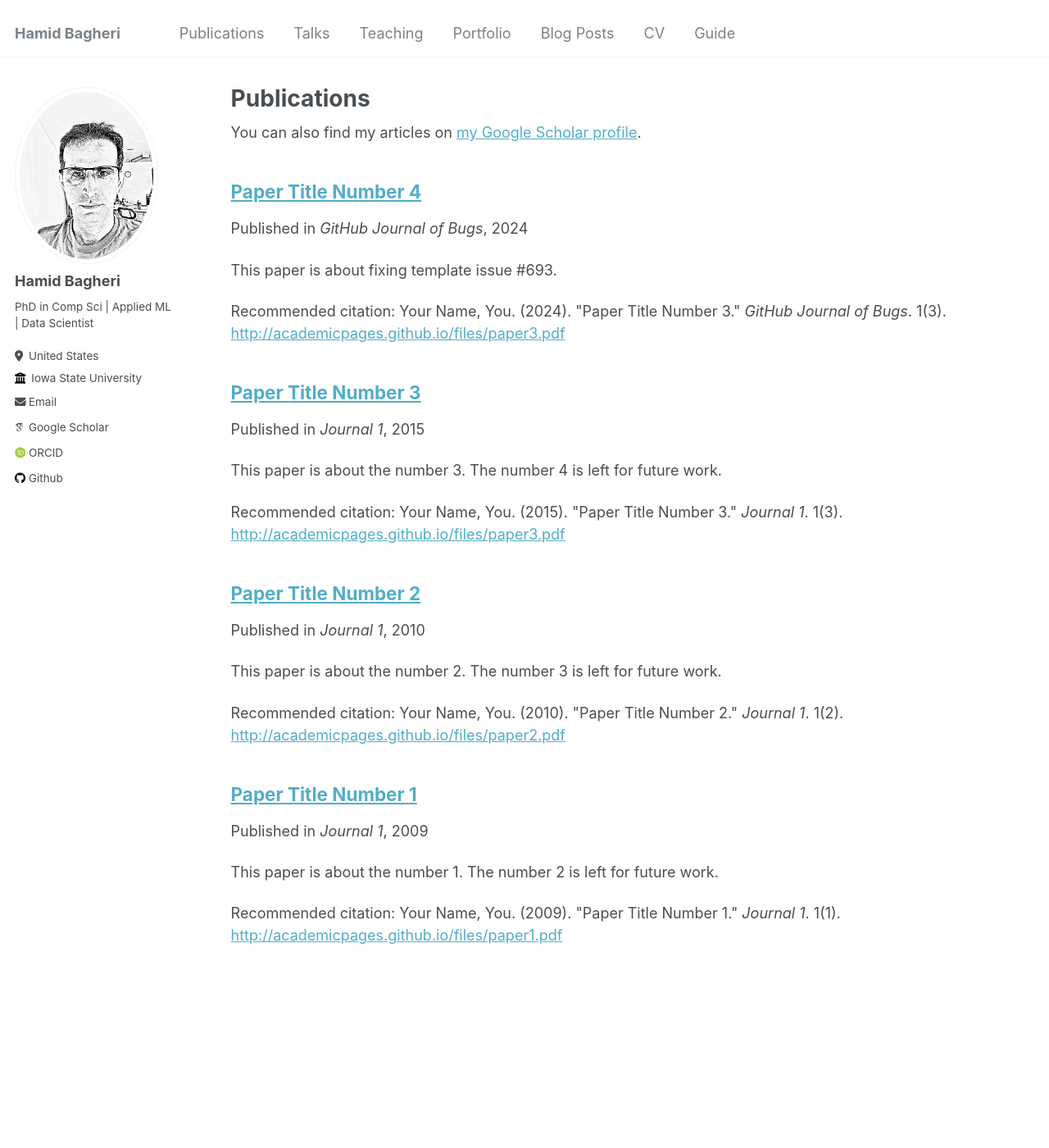
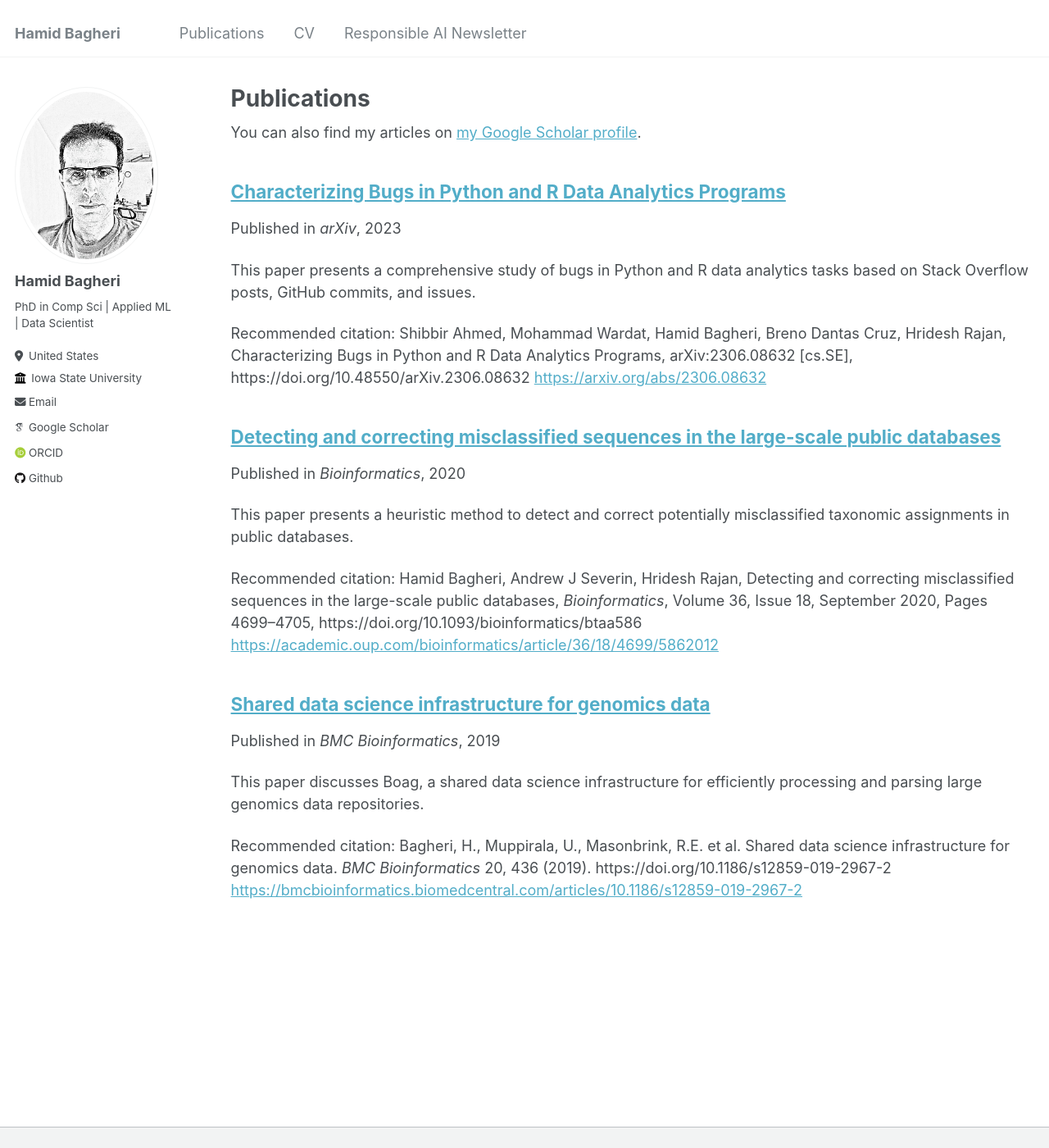
Before and after one commit to hamid58b/hamid58b.github.io, a Jekyll site: the page built from _pages/publications.md, in a window 1280 px wide and 1400 px high. Shown: the whole window at 82% size. Built offline with Jekyll 4.4.1, drawn with Linux system fonts in a browser that asks for light colours; some web fonts are replaced.

Commit message:
update pubs

```diff
--- a/_data/navigation.yml
+++ b/_data/navigation.yml
@@ -3,20 +3,18 @@ main:
   - title: "Publications"
     url: /publications/
 
-  - title: "Talks"
-    url: /talks/
+  # - title: "Talks"
+  #   url: /talks/
 
-  - title: "Teaching"
-    url: /teaching/
+  # - title: "Teaching"
+  #   url: /teaching/
 
-  - title: "Portfolio"
-    url: /portfolio/
-
-  - title: "Blog Posts"
-    url: /year-archive/
+  # - title: "Blog Posts"
+  #   url: /year-archive/
 
   - title: "CV"
     url: /cv/
 
-  - title: "Guide"
-    url: /markdown/
+  - title: "Responsible AI Newsletter"
+    url: "https://airesponsibly.substack.com/"
+    external: true
--- a/_publications/2009-10-01-paper-title-number-1.md
+++ /dev/null
@@ -1,12 +0,0 @@
----
-title: "Paper Title Number 1"
-collection: publications
-permalink: /publication/2009-10-01-paper-title-number-1
-excerpt: 'This paper is about the number 1. The number 2 is left for future work.'
-date: 2009-10-01
-venue: 'Journal 1'
-paperurl: 'http://academicpages.github.io/files/paper1.pdf'
-citation: 'Your Name, You. (2009). &quot;Paper Title Number 1.&quot; <i>Journal 1</i>. 1(1).'
----
-
-The contents above will be part of a list of publications, if the user clicks the link for the publication than the contents of section will be rendered as a full page, allowing you to provide more information about the paper for the reader. When publications are displayed as a single page, the contents of the above "citation" field will automatically be included below this section in a smaller font.
--- a/_publications/2010-10-01-paper-title-number-2.md
+++ /dev/null
@@ -1,12 +0,0 @@
----
-title: "Paper Title Number 2"
-collection: publications
-permalink: /publication/2010-10-01-paper-title-number-2
-excerpt: 'This paper is about the number 2. The number 3 is left for future work.'
-date: 2010-10-01
-venue: 'Journal 1'
-paperurl: 'http://academicpages.github.io/files/paper2.pdf'
-citation: 'Your Name, You. (2010). &quot;Paper Title Number 2.&quot; <i>Journal 1</i>. 1(2).'
----
-
-The contents above will be part of a list of publications, if the user clicks the link for the publication than the contents of section will be rendered as a full page, allowing you to provide more information about the paper for the reader. When publications are displayed as a single page, the contents of the above "citation" field will automatically be included below this section in a smaller font.
--- a/_publications/2015-10-01-paper-title-number-3.md
+++ /dev/null
@@ -1,12 +0,0 @@
----
-title: "Paper Title Number 3"
-collection: publications
-permalink: /publication/2015-10-01-paper-title-number-3
-excerpt: 'This paper is about the number 3. The number 4 is left for future work.'
-date: 2015-10-01
-venue: 'Journal 1'
-paperurl: 'http://academicpages.github.io/files/paper3.pdf'
-citation: 'Your Name, You. (2015). &quot;Paper Title Number 3.&quot; <i>Journal 1</i>. 1(3).'
----
-
-The contents above will be part of a list of publications, if the user clicks the link for the publication than the contents of section will be rendered as a full page, allowing you to provide more information about the paper for the reader. When publications are displayed as a single page, the contents of the above "citation" field will automatically be included below this section in a smaller font.
--- /dev/null
+++ b/_publications/2019-09-01-shared-data-science-1.md
@@ -0,0 +1,18 @@
+---
+title: "Shared data science infrastructure for genomics data"
+collection: publications
+permalink: /publication/2019-09-01-shared-data-science-infrastructure
+excerpt: 'This paper discusses Boag, a shared data science infrastructure for efficiently processing and parsing large genomics data repositories.'
+date: 2019-09-01
+venue: 'BMC Bioinformatics'
+paperurl: 'https://bmcbioinformatics.biomedcentral.com/articles/10.1186/s12859-019-2967-2'
+citation: 'Bagheri, H., Muppirala, U., Masonbrink, R.E. et al. Shared data science infrastructure for genomics data. <i>BMC Bioinformatics</i> 20, 436 (2019). https://doi.org/10.1186/s12859-019-2967-2'
+---
+
+**Abstract**
+
+**Background**: Creating a scalable computational infrastructure to analyze the wealth of information contained in data repositories is difficult due to significant barriers in organizing, extracting, and analyzing relevant data. Shared data science infrastructures like Boag are needed to efficiently process and parse data contained in large data repositories. The main features of Boag are inspired from existing languages for data-intensive computing and can easily integrate data from biological data repositories.
+
+**Results**: As a proof of concept, Boa for genomics, Boag, has been implemented to analyze RefSeq’s 153,848 annotation (GFF) and assembly (FASTA) file metadata. Boag provides a massive improvement over existing solutions like Python and MongoDB by utilizing a domain-specific language that uses Hadoop infrastructure for a smaller storage footprint that scales well and requires fewer lines of code. We execute scripts through Boag to answer questions about the genomes in RefSeq. We identify the largest and smallest genomes deposited, explore exon frequencies for assemblies after 2016, identify the most commonly used bacterial genome assembly program, and address how animal genome assemblies have improved since 2016. Boag databases provide a significant reduction in the required storage of the raw data and a significant speedup in its ability to query large datasets due to automated parallelization and distribution of Hadoop infrastructure during computations.
+
+**Conclusions**: In order to keep pace with our ability to produce biological data, innovative methods are required. The Shared Data Science Infrastructure, Boag, provides researchers greater access to efficiently explore data in new ways. We demonstrate the potential of the domain-specific language Boag using the RefSeq database to explore how deposited genome assemblies and annotations are changing over time. This is a small example of how Boag could be used with large biological datasets.
--- /dev/null
+++ b/_publications/2020-09-01-detecting-and-correcting-2.md
@@ -0,0 +1,16 @@
+---
+title: "Detecting and correcting misclassified sequences in the large-scale public databases"
+collection: publications
+permalink: /publication/2020-09-01-detecting-misclassified-sequences
+excerpt: 'This paper presents a heuristic method to detect and correct potentially misclassified taxonomic assignments in public databases.'
+date: 2020-09-01
+venue: 'Bioinformatics'
+paperurl: 'https://academic.oup.com/bioinformatics/article/36/18/4699/5862012'
+citation: 'Hamid Bagheri, Andrew J Severin, Hridesh Rajan, Detecting and correcting misclassified sequences in the large-scale public databases, <i>Bioinformatics</i>, Volume 36, Issue 18, September 2020, Pages 4699–4705, https://doi.org/10.1093/bioinformatics/btaa586'
+---
+
+**Abstract**
+
+**Motivation**: As the cost of sequencing decreases, the amount of data being deposited into public repositories is increasing rapidly. Public databases rely on the user to provide metadata for each submission, which is prone to user error. Unfortunately, most public databases, such as non-redundant (NR), rely on user input and do not have methods for identifying errors in the provided metadata, leading to the potential for error propagation. Previous research on a small subset of the NR database analyzed misclassification based on sequence similarity. To the best of our knowledge, the amount of misclassification in the entire database has not been quantified. We propose a heuristic method to detect potentially misclassified taxonomic assignments in the NR database. We applied a curation technique and quality control to find the most probable taxonomic assignment. Our method incorporates provenance and frequency of each annotation from manually and computationally created databases and clustering information at 95% similarity.
+
+**Results**: We found more than two million potentially taxonomically misclassified proteins in the NR database. Using simulated data, we show a high precision of 97% and a recall of 87% for detecting taxonomically misclassified proteins. The proposed approach and findings could also be applied to other databases.
--- /dev/null
+++ b/_publications/2023-06-14-r-python-bugs-3.md
@@ -0,0 +1,18 @@
+---
+title: "Characterizing Bugs in Python and R Data Analytics Programs"
+collection: publications
+permalink: /publication/2023-06-14-characterizing-bugs-python-r
+excerpt: 'This paper presents a comprehensive study of bugs in Python and R data analytics tasks based on Stack Overflow posts, GitHub commits, and issues.'
+date: 2023-06-14
+venue: 'arXiv'
+paperurl: 'https://arxiv.org/abs/2306.08632'
+citation: 'Shibbir Ahmed, Mohammad Wardat, Hamid Bagheri, Breno Dantas Cruz, Hridesh Rajan, Characterizing Bugs in Python and R Data Analytics Programs, arXiv:2306.08632 [cs.SE], https://doi.org/10.48550/arXiv.2306.08632'
+---
+
+**Abstract**
+
+R and Python are among the most popular languages used in many critical data analytics tasks. However, we still do not fully understand the capabilities of these two languages with respect to bugs encountered in data analytics tasks. What type of bugs are common? What are the main root causes? What is the relation between bugs and root causes? How to mitigate these bugs? We present a comprehensive study of 5,068 Stack Overflow posts, 1,800 bug fix commits from GitHub repositories, and several GitHub issues of the most used libraries to understand bugs in R and Python. Our key findings include: while both R and Python have bugs due to inexperience with data analysis, Python sees significantly larger data preprocessing bugs compared to R. Developers experience significantly more data flow bugs in R because intermediate results are often implicit. We also found changes and bugs in packages and libraries cause more bugs in R compared to Python while package or library misselection and conflicts cause more bugs in Python than R. While R has a slightly higher readability barrier for data analysts, the statistical power of R leads to fewer bad performance bugs. In terms of data visualization, R packages have significantly more bugs than Python libraries. We also identified a strong correlation between comparable packages in R and Python despite their linguistic and methodological differences. Lastly, we contribute a large dataset of manually verified R and Python bugs.
+
+Subjects: Software Engineering (cs.SE)
+Cite as: arXiv:2306.08632 [cs.SE]
+https://doi.org/10.48550/arXiv.2306.08632
--- a/_publications/2024-02-17-paper-title-number-4.md
+++ /dev/null
@@ -1,12 +0,0 @@
----
-title: "Paper Title Number 4"
-collection: publications
-permalink: /publication/2024-02-17-paper-title-number-4
-excerpt: 'This paper is about fixing template issue #693.'
-date: 2024-02-17
-venue: 'GitHub Journal of Bugs'
-paperurl: 'http://academicpages.github.io/files/paper3.pdf'
-citation: 'Your Name, You. (2024). &quot;Paper Title Number 3.&quot; <i>GitHub Journal of Bugs</i>. 1(3).'
----
-
-The contents above will be part of a list of publications, if the user clicks the link for the publication than the contents of section will be rendered as a full page, allowing you to provide more information about the paper for the reader. When publications are displayed as a single page, the contents of the above "citation" field will automatically be included below this section in a smaller font.
```
Also changed, not shown: _pages/about.md (+16 -20 lines), 1 other file.
